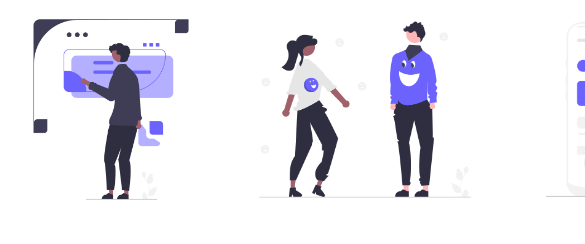
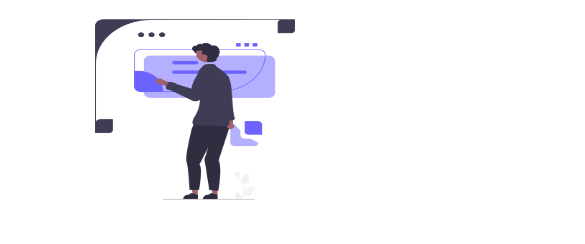
Before and after one commit to davetuck/ePortfolio, a plain HTML site: page index.html in a window 390 px wide. Shown: the part 586-830 px from the top of the page, 585 px wide, since content can reach past the window. Drawn offline with Linux system fonts and the light colour scheme.

Commit message:
ePortfolio

```diff
--- a/styles.css
+++ b/styles.css
@@ -162,3 +162,14 @@ nav {
     height: 225px;
     width: 100%;
 }
+
+@media (max-width: 730px) {
+    .about-me__img--container {
+        flex-direction: column;
+        align-items: center;
+        margin: 0 auto;
+    }
+    .img-1, .img-2, .img-3 {
+        max-width: 350px;
+    }
+}
```
